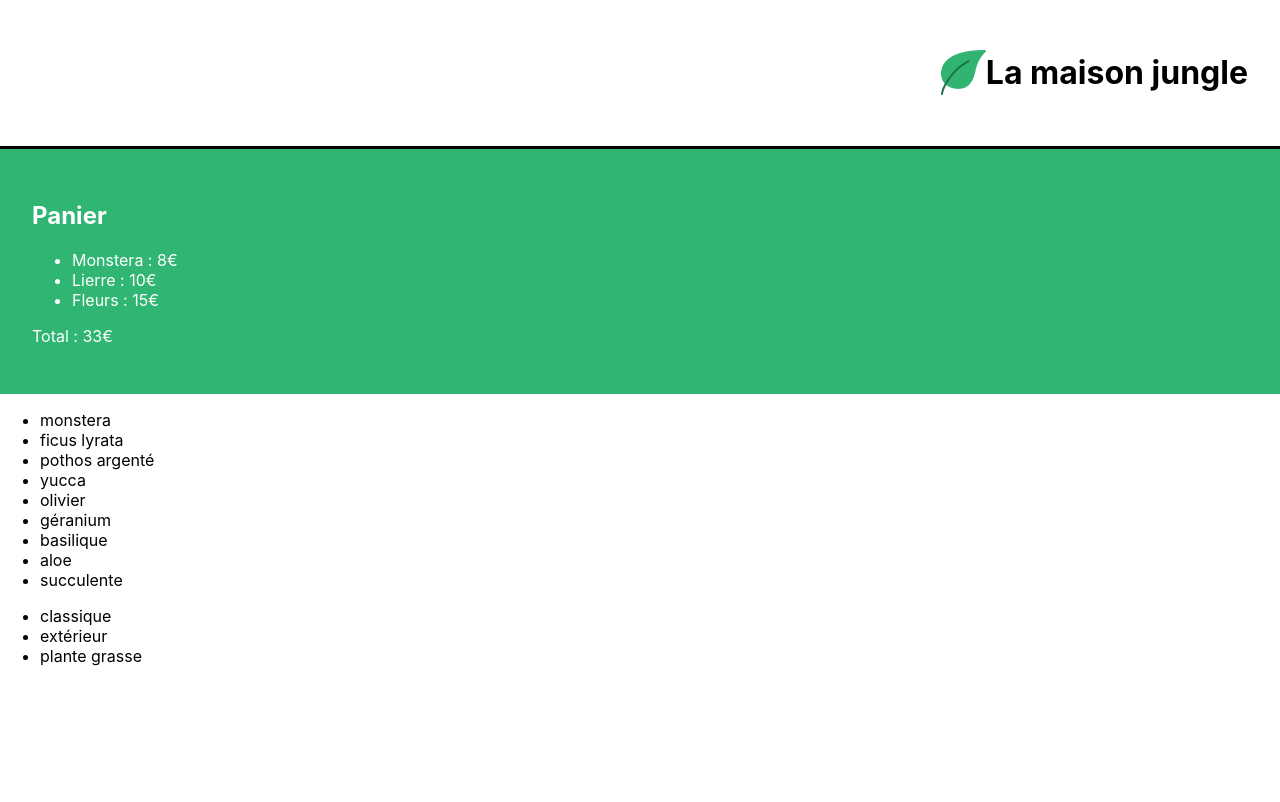
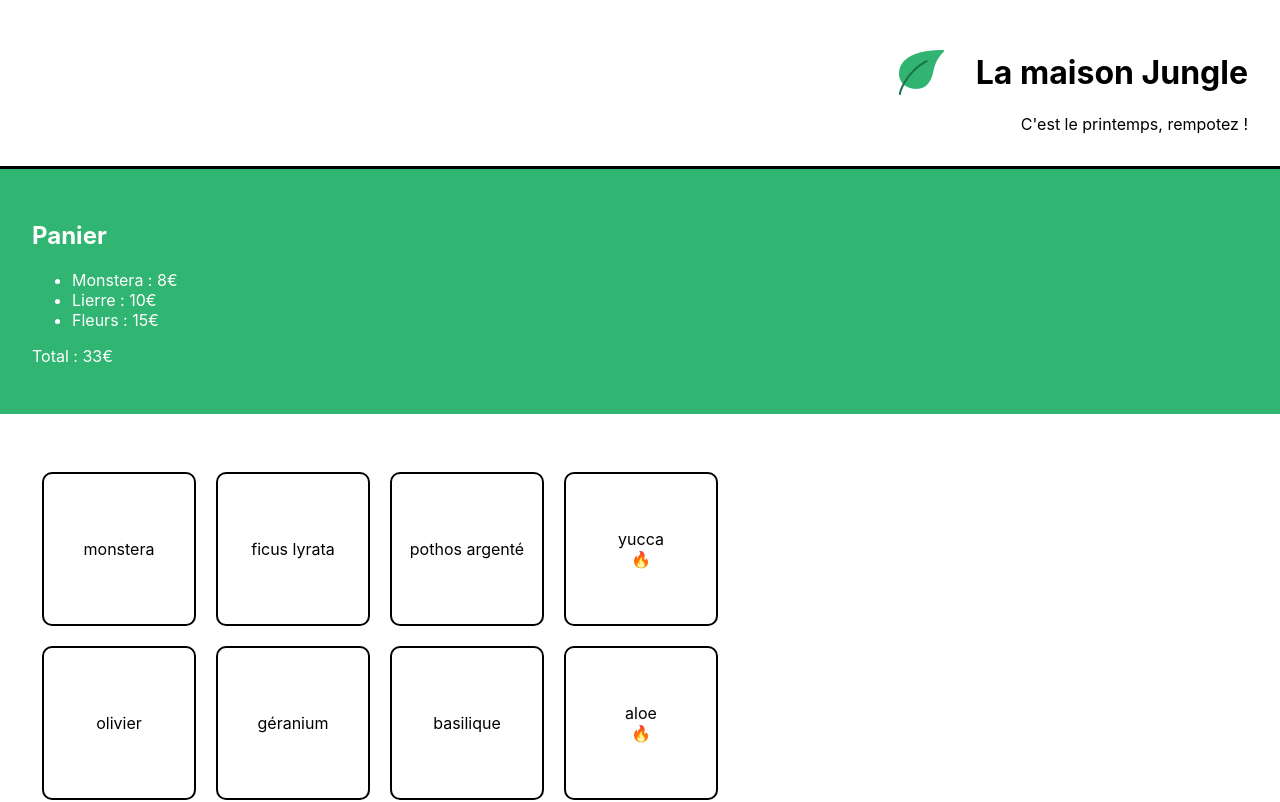
Before and after one commit to julieprunaret/La-maison-jungle-mastering-REACT, a React (Create React App) app: page / in a window 1280 px wide. Shown: the top 802 px of the page. Built offline with nearby package versions, Linux system fonts and the light colour scheme.

Commit message:
fix - style

```diff
--- a/src/components/Banner.js
+++ b/src/components/Banner.js
@@ -1,11 +1,17 @@
 import '../styles/Banner.css';
 import logo from '../assets/logo.png';
+import Recommendation from './Recommendation';
 
 const Banner = () => {
+    const title = 'La maison Jungle';
+
     return (
         <div className='lmj-banner'>
-            <img src={logo} alt='La maison jungle' className='lmj-logo' />
-            <h1>La maison jungle</h1>
+            <div className='lmj-banner-row'>
+                <img src={logo} alt='La maison jungle' className='lmj-logo' />
+                <h1 className='lmj-title'>{title}</h1>
+            </div>
+            <Recommendation/>
         </div>
     )
 }
--- /dev/null
+++ b/src/components/Recommendation.js
@@ -0,0 +1,10 @@
+const Recommendation = () => {
+    const currentMonth = new Date().getMonth();
+    const isSpring = currentMonth >= 2 && currentMonth <= 5;
+    if (!isSpring) {
+        return <div>C'est le printemps, rempotez !</div>
+    }
+    return <div>Ce n'est pas le moment de rempoter</div>
+}
+
+export default Recommendation;
--- a/src/components/ShoppingList.js
+++ b/src/components/ShoppingList.js
@@ -1,4 +1,5 @@
 import { plantList } from '../datas/plantList';
+import '../styles/ShoppingList.css';
 
 
 const ShoppingList = () => {
@@ -9,10 +10,11 @@ const ShoppingList = () => {
 
     return (
         <div>
-            <ul>
+            <ul className='lmj-plant-list'>
                 {
                     plantList.map((plant) => (
-                    <li key={plant.id}>{plant.name}</li>
+                    <li key={plant.id} className='lmj-plant-item'>{plant.name}
+                    {plant.isBestSale && <span>🔥</span>}</li>
                 ))
                 }
             </ul>
--- a/src/datas/plantList.js
+++ b/src/datas/plantList.js
@@ -2,46 +2,55 @@ export const plantList = [
 	{
 		name: 'monstera',
 		category: 'classique',
-		id: '1ed'
+		id: '1ed',
+        isBestSale: false
 	},
 	{
 		name: 'ficus lyrata',
 		category: 'classique',
-		id: '2ab'
+		id: '2ab',
+        isBestSale: false
 	},
 	{
 		name: 'pothos argenté',
 		category: 'classique',
-		id: '3sd'
+		id: '3sd',
+        isBestSale: false
 	},
 	{
 		name: 'yucca',
 		category: 'classique',
-		id: '4kk'
+		id: '4kk',
+        isBestSale: true
 	},
 	{
 		name: 'olivier',
 		category: 'extérieur',
-		id: '5pl'
+		id: '5pl',
+        isBestSale: false
 	},
 	{
 		name: 'géranium',
 		category: 'extérieur',
-		id: '6uo'
+		id: '6uo',
+        isBestSale: false
 	},
 	{
 		name: 'basilique',
 		category: 'extérieur',
-		id: '7ie'
+		id: '7ie',
+        isBestSale: false
 	},
 	{
 		name: 'aloe',
 		category: 'plante grasse',
-		id: '8fp'
+		id: '8fp',
+        isBestSale: true
 	},
 	{
 		name: 'succulente',
 		category: 'plante grasse',
-		id: '9vn'
+		id: '9vn',
+        isBestSale: false
 	}
 ]
--- a/src/styles/Banner.css
+++ b/src/styles/Banner.css
@@ -5,8 +5,8 @@
 	border-bottom: solid 3px black;
 	display: flex;
 	justify-content: flex-end;
-	flex-direction: row;
-	align-items: center;
+	align-items: flex-end;
+	flex-direction: column;
 }
 
 .lmj-title {
@@ -17,3 +17,8 @@
 	height: 45px;
 	width: 45px;
 }
+
+.lmj-banner-row {
+	display: flex;
+	align-items: center;
+}
--- /dev/null
+++ b/src/styles/ShoppingList.css
@@ -0,0 +1,30 @@
+.lmj-plant-list {
+	list-style-type: none;
+	padding: 32px;
+	display: flex;
+	flex-wrap: wrap;
+	max-width: 800px;
+}
+
+.lmj-plant-item {
+	border: solid 2px black;
+	border-radius: 10px;
+	height: 150px;
+	width: 150px;
+	margin: 10px;
+	display: flex;
+	align-items: center;
+	justify-content: center;
+	flex-direction: column;
+	position: relative;
+}
+
+.lmj-sales {
+	position: absolute;
+	right: 0px;
+	top: 10px;
+	font-weight: 500;
+	color: white;
+	padding: 5px 10px;
+	background-color: #31b572;
+}
```
Also changed, not shown: 1 other file (tests, documents, lock files or other folders).
